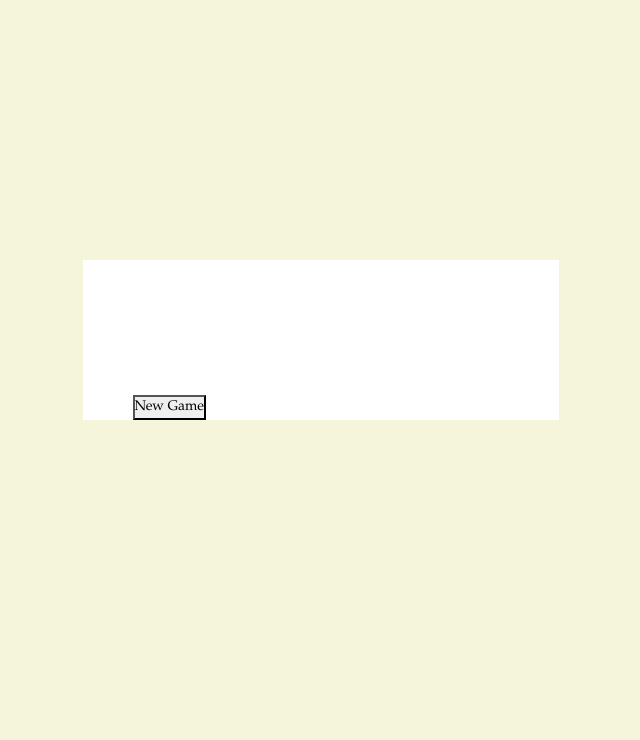
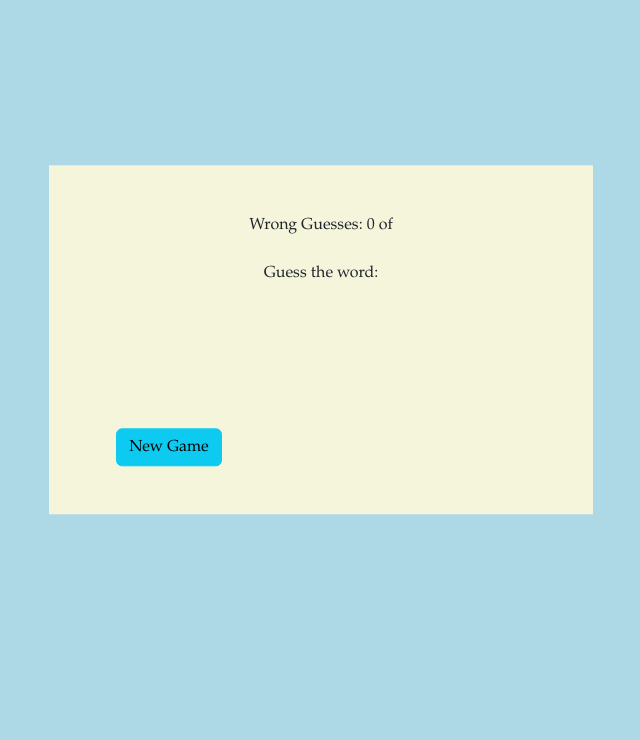
Before and after one commit to kayceewong/lab-project-1, a plain HTML site: page index.html in a window 1280 px wide. Shown: the part 60-800 px from the top of the page, without its empty margins (319-959 px from the left). Drawn offline with nearby package versions, Linux system fonts and the light colour scheme.

Commit message:
Updated all files

```diff
--- a/css/style.css
+++ b/css/style.css
@@ -7,27 +7,17 @@
 }
 
 body {
-  background-color: beige;
+  background-color: lightblue;;
 }
 
 .container {
-  font-size: 14px;
-  background-color: #ffffff;
+  font-size: 16px;
+  background-color: beige;
   width: 90vw;
   max-width: 34em;
   position: absolute;
   transform: translate(-50%, -50%);
   top: 50%;
   left: 50%;
-}
-
-#options-container {
-  text-align: center;
-}
-
-#options-container div {
-  width: 100%;
-  display: flex;
-  justify-content: space-between;
-  margin: 1.2em 0 2.4em 0;
-}
+  padding: 3em;
+  }
--- a/index.html
+++ b/index.html
@@ -12,22 +12,18 @@
 </head>
 
 <body>
-  <h1>Hangman</h1>
-<div class="container">
-  <div id="category-container"></div>
-  <div id="letter-container" class="letter-container hide"></div>
-  <div id="player-input"></div>
-  <div id="new-game-container" class="new-game-popup hide">
-    <div id="result"></div>
-    <button id="new-game-button">New Game</button>
-  <canvas id="canvas"></canvas>
+<body>
+  <h1 class="text-center">Hangman</h1>
+  <div class="container">
+    <div class="float-right">Wrong Guesses: <span id='mistakes'>0</span> of <span id='maxWrong'></span></div>
+    <div class="text-center">
+      <img id='hangmanPic' src="" alt="">
+      <p>Guess the word:</p>
+      <div id="keyboard"></div>
+      <button class="btn btn-info" onClick="reset()">New Game</button>
+    <canvas id="canvas"></canvas>
+    </div>
   </div>
-</div>
-
-
-<script src="https://cdn.jsdelivr.net/npm/bootstrap@5.3.0-alpha1/dist/js/bootstrap.bundle.min.js"
-    integrity="sha384-w76AqPfDkMBDXo30jS1Sgez6pr3x5MlQ1ZAGC+nuZB+EYdgRZgiwxhTBTkF7CXvN"
-    crossorigin="anonymous"></script>
 
 </body>
 
--- a/scripts/main.js
+++ b/scripts/main.js
@@ -1,17 +1,26 @@
-//
-const categoryContainer = document.getElementById('options-container');
-const letterContainer = document.getElementById('letter-container');
-const userInputSection = document.getElementById('user-input-section');
-const newGameContainer = document.getElementById('new-game-container');
-const newGameButton = document.getElementById('new-game-button');
-const result = document.getElementById('result-text');
-const canvas = document.getElementById('canvas');
+let words = ["Hong Kong", "Hungary", "Iceland", "Israel", "Albania", "Andorra", "Australia", "Canada", "Venezuela", "India","Chicken", "Dolphin", "Elephant", "Hedgehog", "Parrot", "Eagle", "Goldfish", "Squirrel", "Panther", "Swordfish", "apple", "banana", "watermelon", "orange", "pineapple", "papaya", "raspberry", "cherry", "lemon", "strawberry"];
 
-//Options for buttons and related words for the options
-let category = {
-  countries: ["Hong Kong", "Hungary", "Iceland", "Israel", "Albania", "Andorra", "Australia", "Canada", "Venezuela", "India",],
+let answer = '';
+let maxWrong = 6;
+let mistakes = 0;
+let guessed = [];
+let wordStatus = null;
 
-  animals: ["Chicken", "Dolphin", "Elephant", "Hedgehog", "Parrot", "Eagle", "Goldfish", "Squirrel", "Panther", "Swordfish",],
+function randomWord() {
+  answer = words[Math.floor(Math.random() * category.length)];
+}
 
-  fruits: ["apple", "banana", "watermelon", "orange", "pineapple", "papaya", "raspberry", "cherry", "lemon", "strawberry"],
-};
+function handleGuess(chosenLetter) {
+  guessed.indexOf(chosenLetter) === -1 ? guessed.push(chosenLetter) : null;
+  document.getElementById(chosenLetter).setAttribute('disabled', true);
+
+  if (answer.indexOf(chosenLetter) >= 0) {
+    guessedWord();
+    checkIfGameWon();
+  } else if (answer.indexOf(chosenLetter) === -1) {
+    mistakes++;
+    updateMistakes();
+    checkIfGameLost();
+    updateHangmanPicture();
+  }
+}
```
